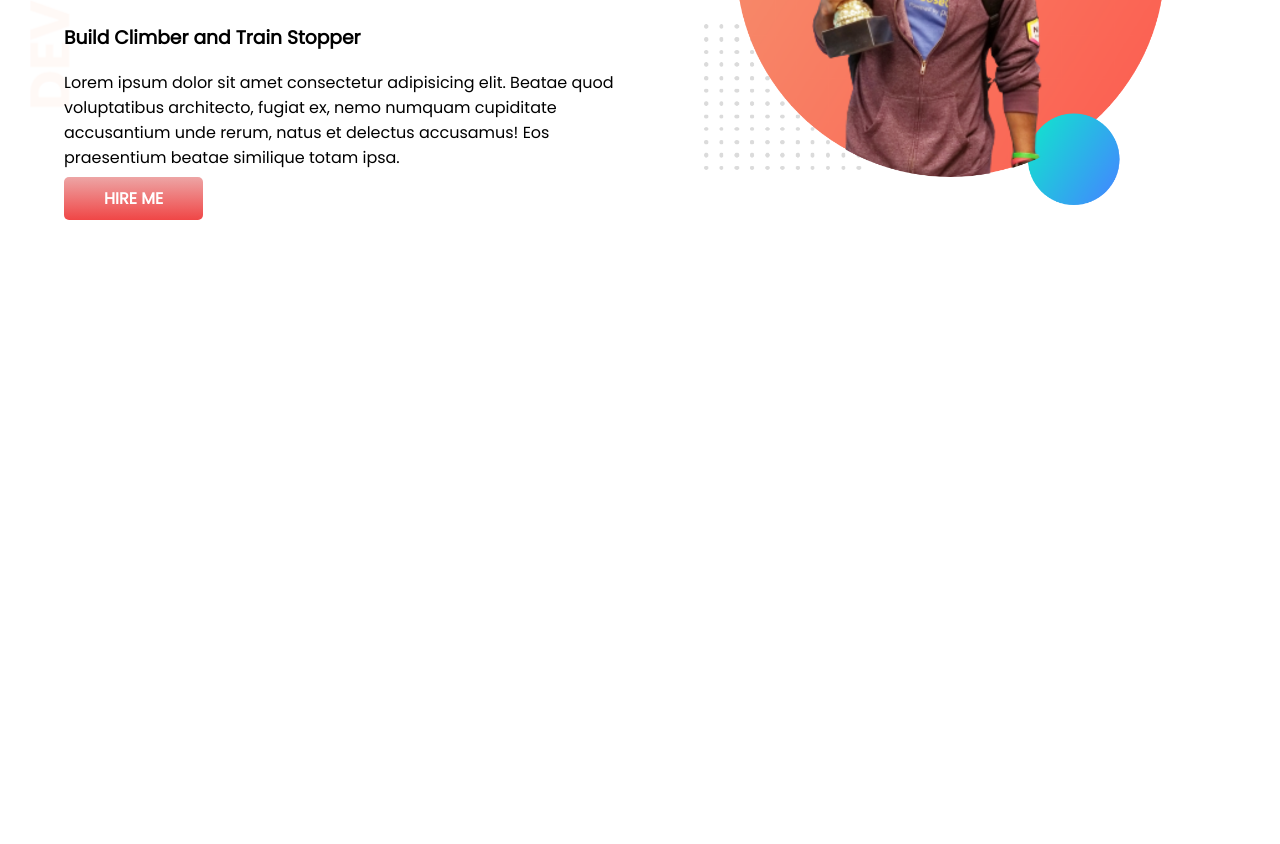
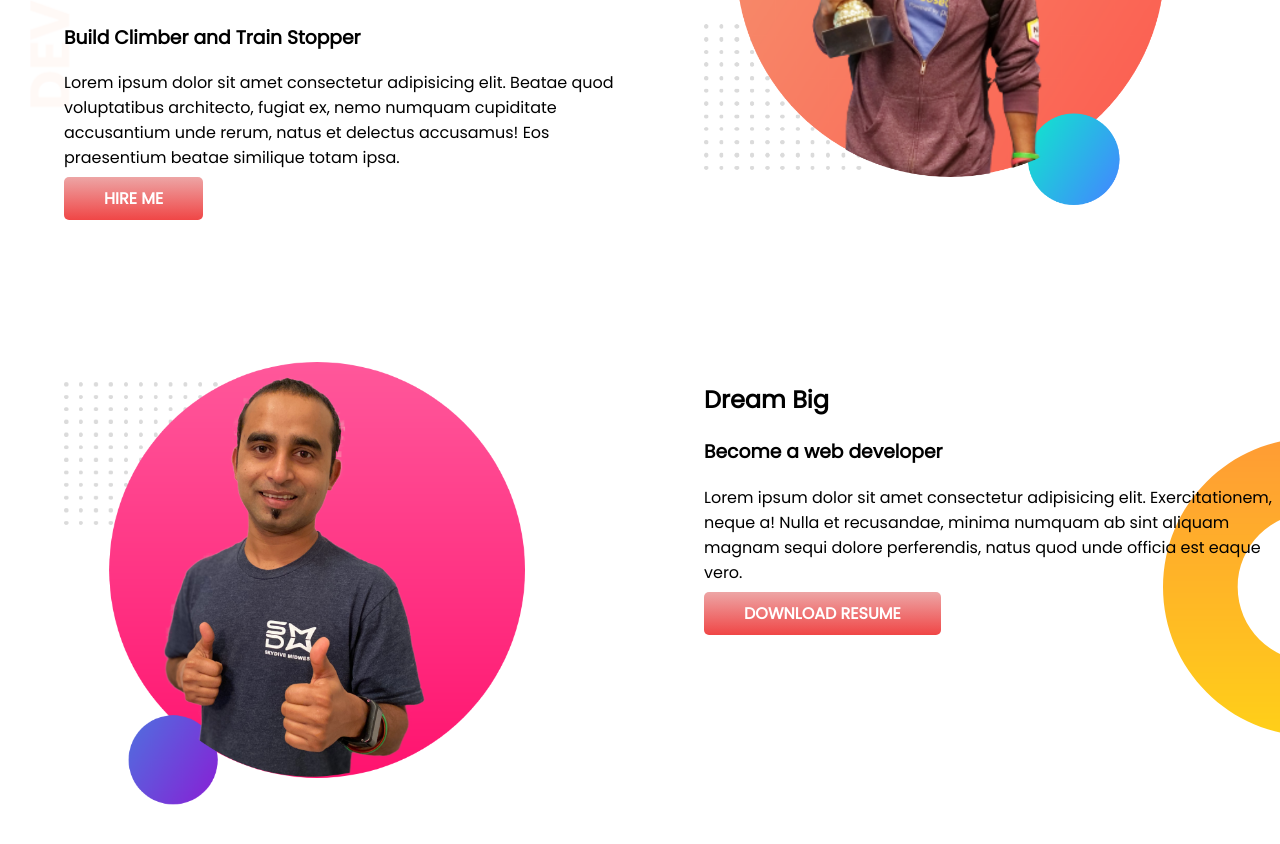
Before and after one commit to TanjilaHossain/developer-portfolio, a plain HTML site: page index.html in a window 1280 px wide. Shown: the part 252-1096 px from the top of the page. Before the commit the page ends 800 px from the top, so only its background shows below. Drawn offline with Linux system fonts and the light colour scheme.

Commit message:
dream-big section added

```diff
--- a/index.html
+++ b/index.html
@@ -26,12 +26,30 @@
                 similique totam ipsa.</p>
             <a class="link-button" target="_blank" href="https://www.linkedin.com/in/tanjilahossain/">HIRE ME</a>
         </div>
-
         <div class="half-width">
             <img src="images/jhankar-pic-with-bg.png" alt=" JHanker mahbub's picture with Trophy">
+        </div>
+
+
+    </section>
+
+
+    <section class="dream-big">
+        <div class="half-width">
+            <img src="images/jhankar2.png" alt="">
+        </div>
+        <div class="half-width">
+            <h2>Dream Big</h2>
+            <h3>Become a web developer</h3>
+            <p>Lorem ipsum dolor sit amet consectetur adipisicing elit. Exercitationem, neque a! Nulla et recusandae,
+                minima numquam ab sint aliquam magnam sequi dolore perferendis, natus quod unde officia est eaque vero.
+            </p>
+
+            <a class="link-button" target="_blank" href="https://github.com/TanjilaHossain/">DOWNLOAD RESUME</a>
 
         </div>
     </section>
+
 </body>
 
 </html>
--- a/style.css
+++ b/style.css
@@ -13,6 +13,7 @@ h1 {
 
 section {
     display: flex;
+    margin-bottom: 150px;
 }
 
 .half-width {
@@ -37,3 +38,9 @@ section {
     background-image: url(images/top-banner.png);
     background-repeat: no-repeat;
 }
+
+.dream-big {
+    background-image: url(images/dream-bg.png);
+    background-repeat: no-repeat;
+    background-position: right;
+}
```
